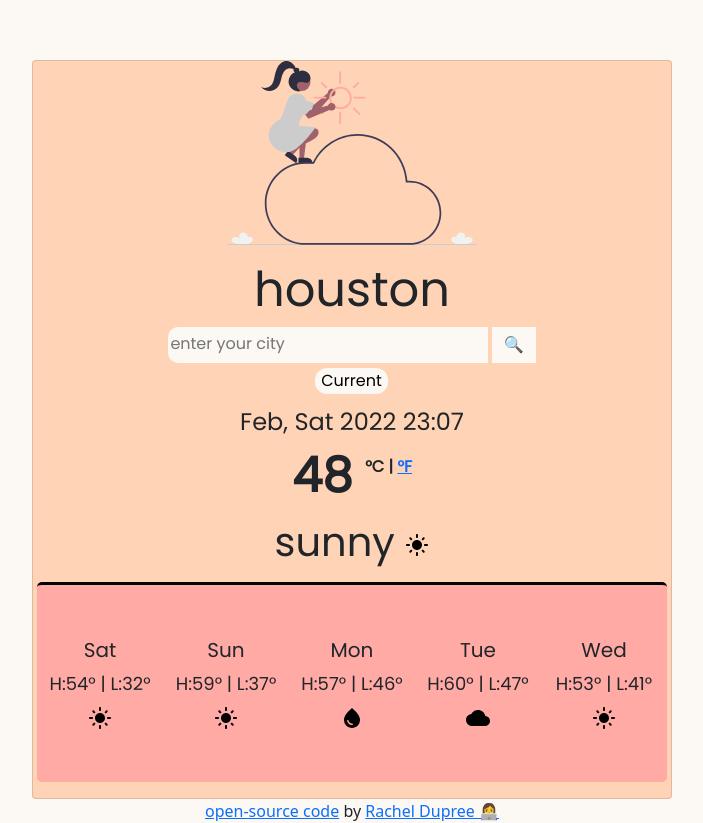
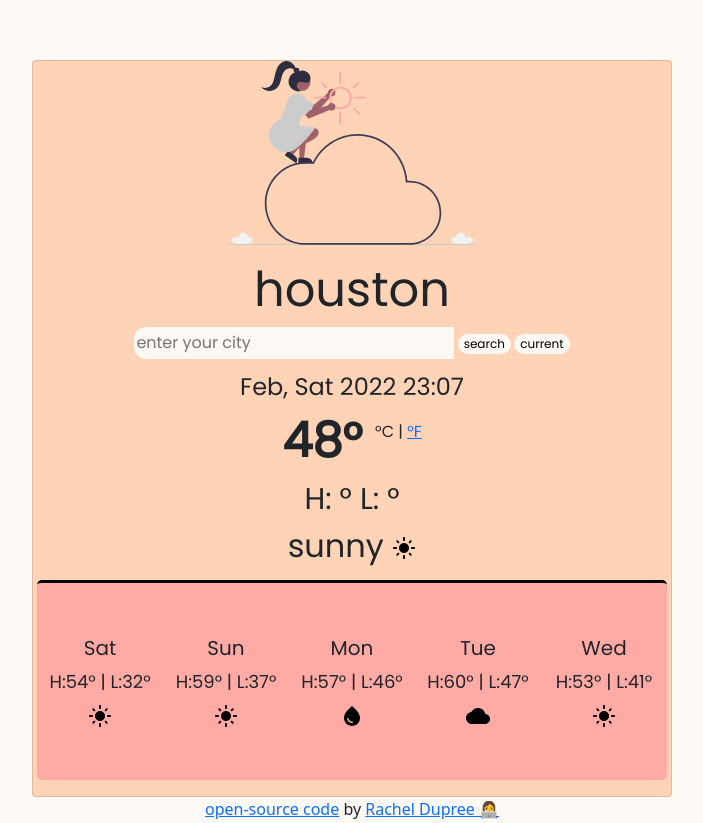
Before and after one commit to RaeDupree/weather-app-project, a website built with Parcel: page index.html in a window 1280 px wide. Shown: the whole page, without its empty margins (288-991 px from the left). Built offline with nearby package versions, Linux system fonts and the light colour scheme; no server answers; a web font is replaced by a local one.

Commit message:
updated css and html

```diff
--- a/index.html
+++ b/index.html
@@ -44,17 +44,23 @@
                   autocomplete="off"
                   aria-describedby="button-addon2"
                 />
-                <input class="btn" type="submit" value="🔍" />
-                <div id="current-location"><button>Current</button></div>
+                <input id="btn" type="submit" value="search" />
+                <span id="current-location"><button>current</button></span>
               </form>
             </div>
 
             <div class="card-text">
               <div id="currentDate">Today</div>
-              <span class="temp">
-                48 <span class="units">°C | <a href="#">°F</a> </span></span
-              >
-              <div id="conditions">sunny <img src="images/smallsun.svg" /></div>
+              <div>
+                <span class="temp"> 48° </span
+                ><span class="units">°C | <a href="#">°F</a> </span>
+              </div>
+
+              <div><span id="max">H: °</span> <span id="min">L: °</span></div>
+              <div>
+                <span id="conditions"> sunny </span
+                ><img src="images/smallsun.svg" id="icon" />
+              </div>
             </div>
 
             <div class="row">
--- a/src/index.js
+++ b/src/index.js
@@ -4,10 +4,16 @@ function showCurrentWeather(response) {
   let conditions = response.data.weather[0].main;
   let currentTemp = document.querySelector(".temp");
   let currentCond = document.querySelector("#conditions");
+  let iconElement = document.querySelector("#icon");
   currentTemp.innerHTML = ` ${temperature}°C `;
   currentCond.innerHTML = `${conditions}`;
   let h1 = document.querySelector("h1");
   h1.innerHTML = response.data.name;
+  iconElement.setAttribute(
+    "src",
+    `http://openweathermap.org/img/wn/${response.data.weather[0].icon}@2x.png`
+  );
+  iconElement.setAttribute("alt", response.data.weather[0].description);
 }
 
 function searchCity(event) {
--- a/src/style.css
+++ b/src/style.css
@@ -21,15 +21,16 @@ h1 {
 .location {
   border: none;
   background-color: #fcf8f3;
-  border-radius: 10px;
+  border-radius: 12px;
   border-color: none;
-  padding-top: 5px;
-  padding-bottom: 6.5px;
+  padding-top: 4px;
+  padding-bottom: 4px;
   margin: none;
 }
-.btn {
+#btn {
   background-color: #fcf8f3;
   border-radius: 12px;
+  font-size: 12px;
   border: none;
 }
 .btn:hover {
@@ -40,6 +41,7 @@ h1 {
 button {
   background-color: #fcf8f3;
   border-radius: 12px;
+  font-size: 12px;
   border: none;
   margin-top: 5px;
 }
@@ -67,8 +69,9 @@ button:hover {
   top: -20px;
 }
 #conditions {
-  font-size: 40px;
+  font-size: 32px;
 }
+
 .row {
   background-color: #ffaaa5;
   padding-top: 50px;
```
